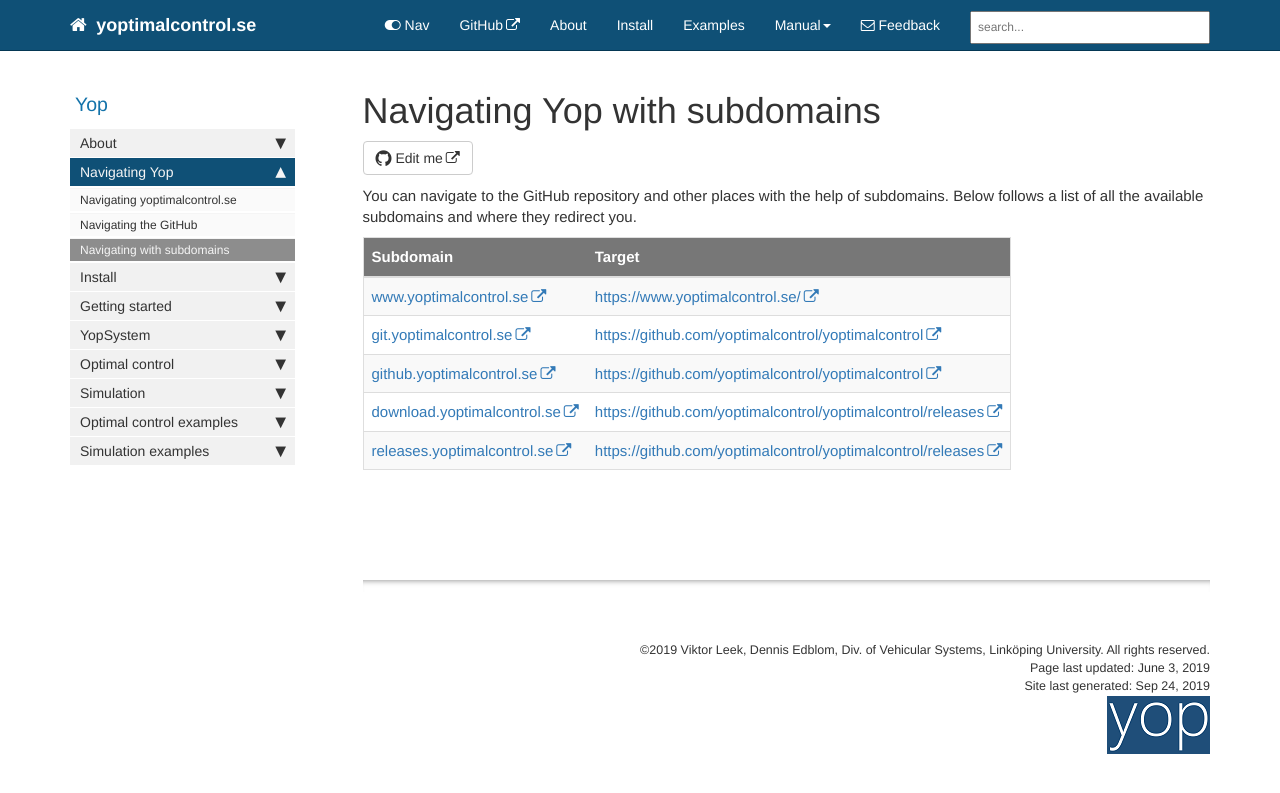
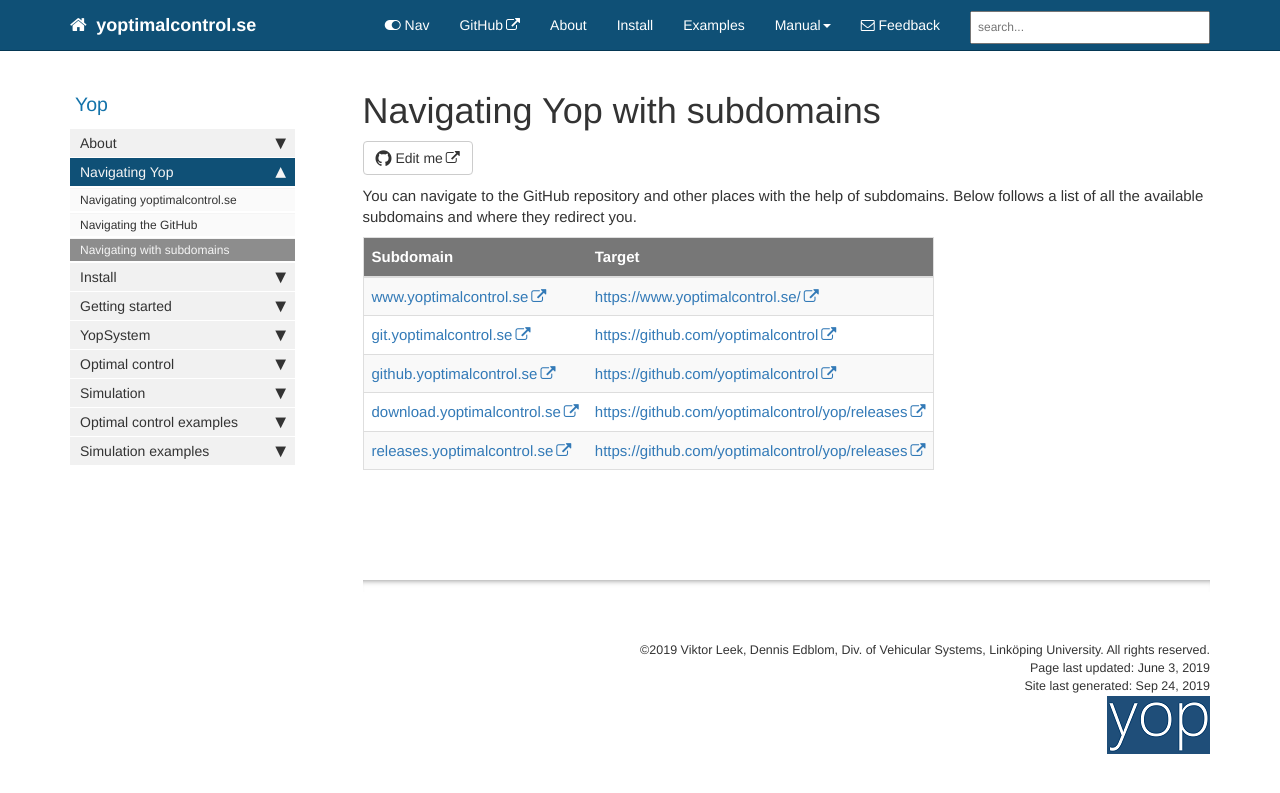
Before and after one commit to yoptimalcontrol/yoptimalcontrol, a Jekyll site: the page built from pages/navigation/subdomains.md, in a window 1280 px wide. Shown: the top 793 px of the page. Built offline with Jekyll 4.4.1, drawn with Linux system fonts in a browser that asks for light colours; nearby versions of some CDN libraries; comment, search, counter and statistics services are not loaded; part of the change alters nothing that is shown.

Commit message:
updated subdomains

```diff
--- a/pages/navigation/subdomains.md
+++ b/pages/navigation/subdomains.md
@@ -13,7 +13,7 @@ You can navigate to the GitHub repository and other places with the help of subd
 | Subdomain | Target |
 |-----------|--------|
 | [www.yoptimalcontrol.se](https://www.yoptimalcontrol.se){:target="_blank"} | [https://www.yoptimalcontrol.se/](https://www.yoptimalcontrol.se/){:target="_blank"} |
-| [git.yoptimalcontrol.se](https://git.yoptimalcontrol.se){:target="_blank"} | [https://github.com/yoptimalcontrol/yoptimalcontrol](https://github.com/yoptimalcontrol/yoptimalcontrol){:target="_blank"} |
-| [github.yoptimalcontrol.se](https://github.yoptimalcontrol.se){:target="_blank"} | [https://github.com/yoptimalcontrol/yoptimalcontrol](https://github.com/yoptimalcontrol/yoptimalcontrol){:target="_blank"} |
-| [download.yoptimalcontrol.se](https://download.yoptimalcontrol.se){:target="_blank"} | [https://github.com/yoptimalcontrol/yoptimalcontrol/releases](https://github.com/yoptimalcontrol/yoptimalcontrol/releases){:target="_blank"} |
-| [releases.yoptimalcontrol.se](https://releases.yoptimalcontrol.se){:target="_blank"} | [https://github.com/yoptimalcontrol/yoptimalcontrol/releases](https://github.com/yoptimalcontrol/yoptimalcontrol/releases){:target="_blank"} |
+| [git.yoptimalcontrol.se](https://git.yoptimalcontrol.se){:target="_blank"} | [https://github.com/yoptimalcontrol](https://github.com/yoptimalcontrol){:target="_blank"} |
+| [github.yoptimalcontrol.se](https://github.yoptimalcontrol.se){:target="_blank"} | [https://github.com/yoptimalcontrol](https://github.com/yoptimalcontrol){:target="_blank"} |
+| [download.yoptimalcontrol.se](https://download.yoptimalcontrol.se){:target="_blank"} | [https://github.com/yoptimalcontrol/yop/releases](https://github.com/yoptimalcontrol/yop/releases){:target="_blank"} |
+| [releases.yoptimalcontrol.se](https://releases.yoptimalcontrol.se){:target="_blank"} | [https://github.com/yoptimalcontrol/yop/releases](https://github.com/yoptimalcontrol/yop/releases){:target="_blank"} |
```
